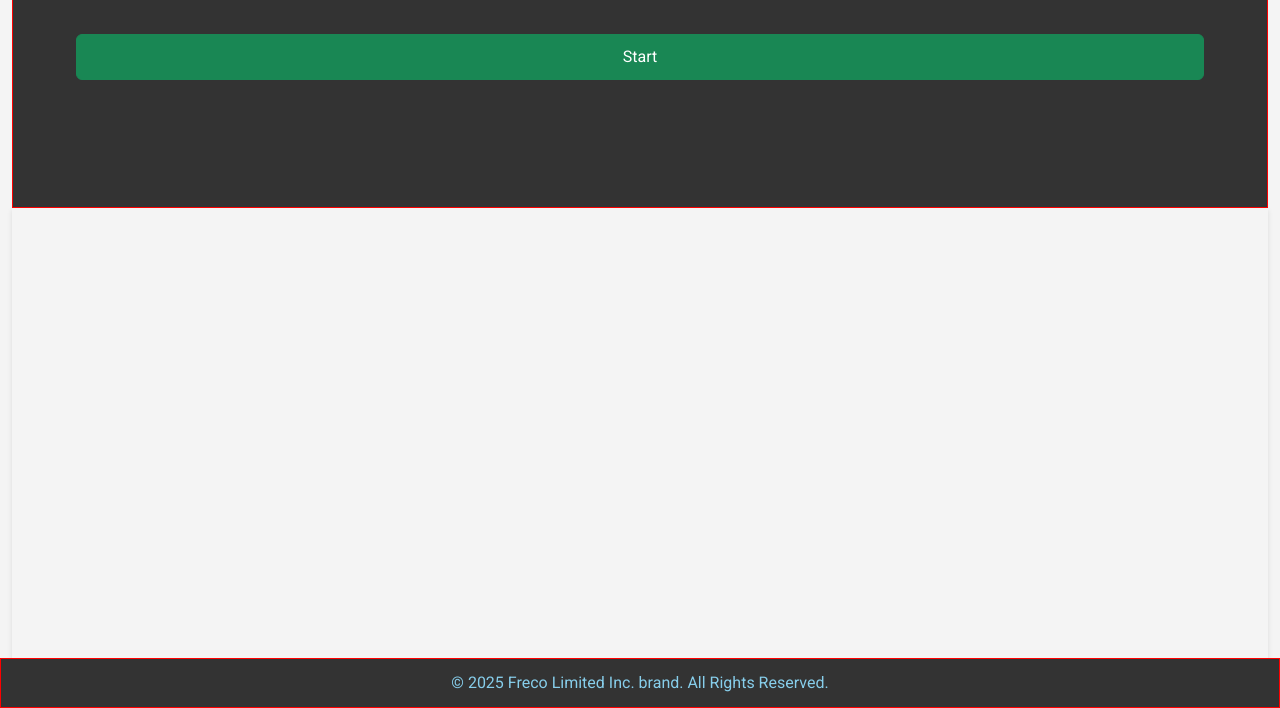
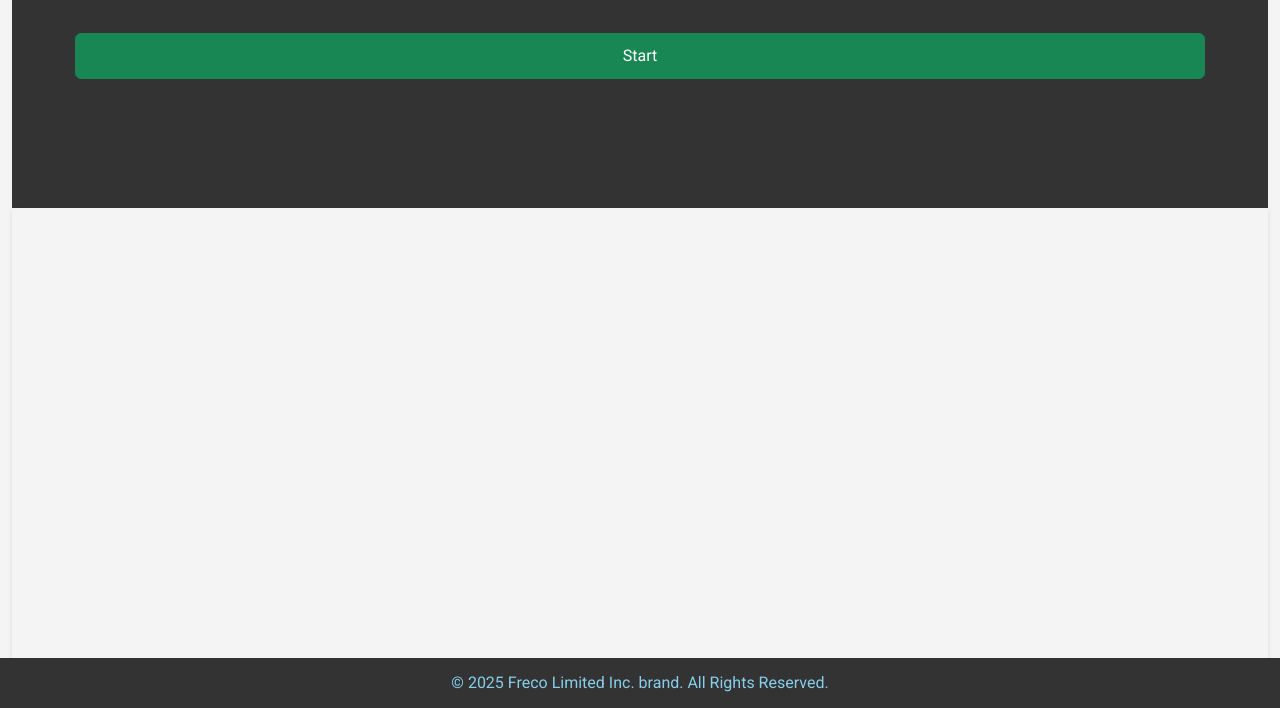
Before and after one commit to enocol/JavaScript_quiz_game, a website: page index.html in a window 1280 px wide. Shown: the part 92-800 px from the top of the page. Drawn offline with nearby package versions, Linux system fonts and the light colour scheme; a web font is replaced by a local one.

Commit message:
Edit styles.css

```diff
--- a/assets/css/styles.css
+++ b/assets/css/styles.css
@@ -28,14 +28,13 @@ body {
 #js-quiz {
   background: #f4f4f4;
   box-shadow: 0 2px 5px rgba(0, 0, 0, 0.1);
-  height: 70vh;
+  height: 50vh;
   width: 100%;
 }
 
 header {
   background: #333;
   width: 100%;
-  border: 1px solid red;
   height: 300px;
   padding-top: 10px;
 }
@@ -71,10 +70,12 @@ h2 {
 
 #info {
   height: 30px;
+  line-height: 1.1;
   color: red;
   font-size: 24px;
   font-weight: 700;
   margin-bottom: 5px;
+  font-family: "Lato", sans-serif;
 }
 
 .score-container button {
@@ -88,7 +89,6 @@ footer {
   left: 0;
   background: #333;
   height: 55px;
-  border: 1px solid red;
 }
 
 /* .footer-content {
```
